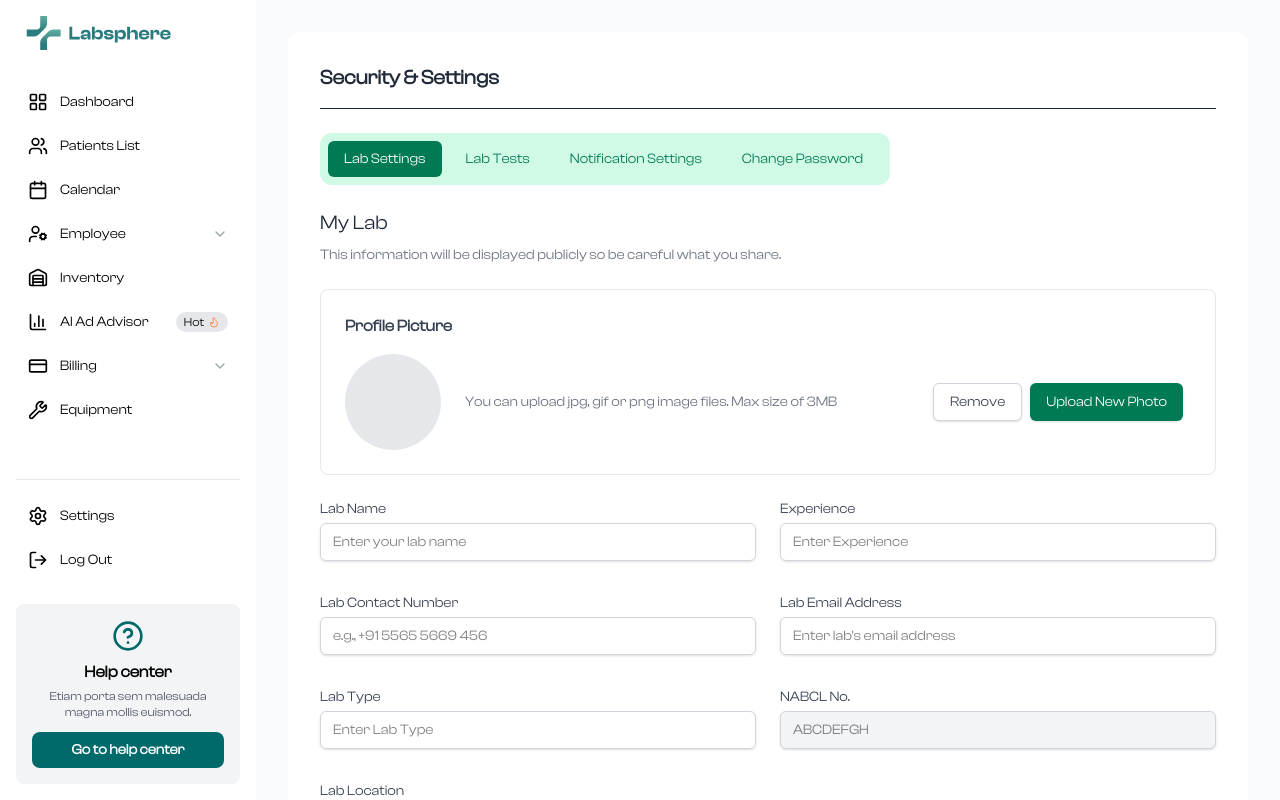
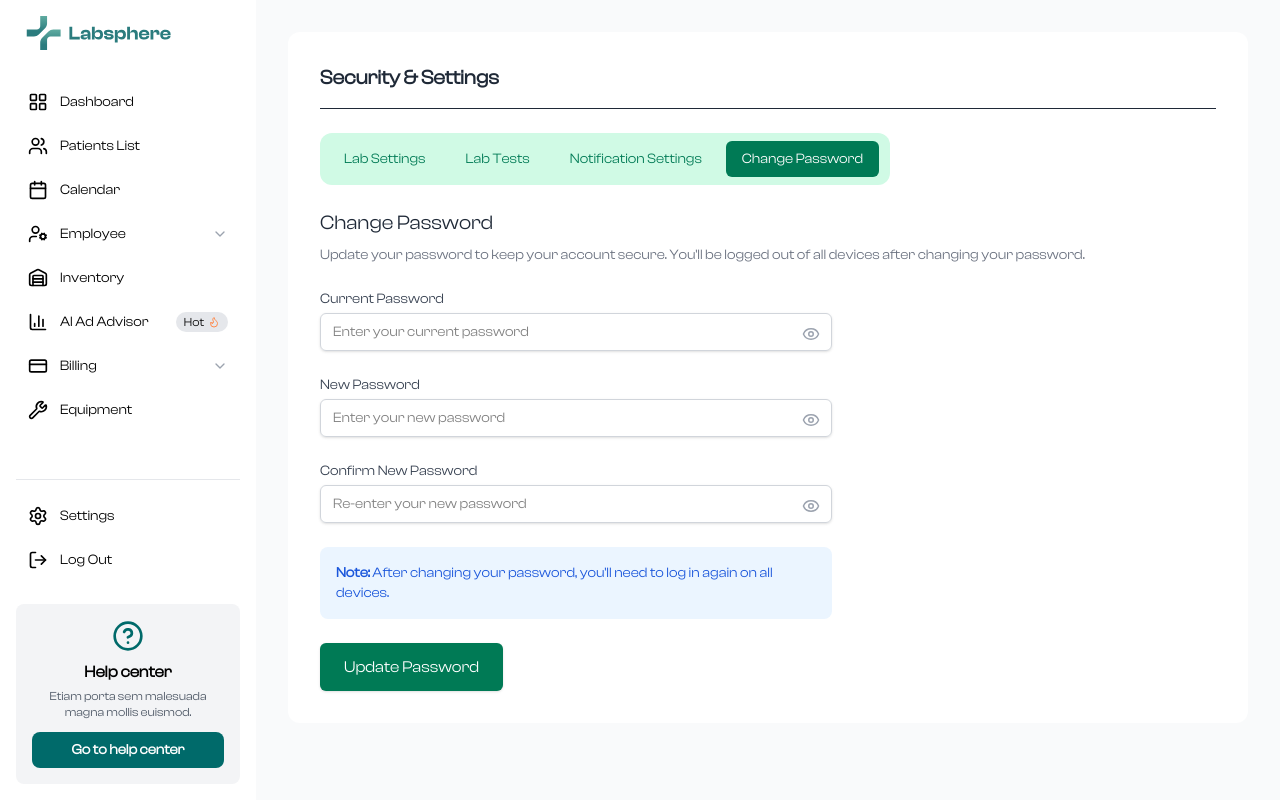
Before and after one commit to sidd-gupta05/CodeQuest, a Next.js app: page /dashboard/lab/profile in a window 1280 px wide. Both pictures are taken after a click on the button "Change Password". Shown: the top 800 px of the page. Built offline with nearby package versions, Linux system fonts and the light colour scheme; no server answers.

Commit message:
Created Changepassword with proper working

```diff
--- /dev/null
+++ b/app/dashboard/lab/profile/ChangePasswordForm.tsx
@@ -0,0 +1,208 @@
+// app/dashboard/lab/profile/ChangePasswordForm.tsx
+'use client';
+
+import React, { useState, FormEvent } from 'react';
+import { Loader2, CheckCircle, XCircle, Eye, EyeOff } from 'lucide-react';
+import InputField from '@/components/InputField';
+import { supabase } from '@/utils/supabase/client';
+
+const ChangePasswordForm: React.FC = () => {
+  const [passwords, setPasswords] = useState({
+    currentPassword: '',
+    newPassword: '',
+    confirmPassword: '',
+  });
+
+  const [showPasswords, setShowPasswords] = useState({
+    current: false,
+    new: false,
+    confirm: false,
+  });
+
+  const [loading, setLoading] = useState(false);
+  const [message, setMessage] = useState('');
+  const [isError, setIsError] = useState(false);
+
+  const handleChange = (e: React.ChangeEvent<HTMLInputElement>) => {
+    setPasswords({
+      ...passwords,
+      [e.target.name]: e.target.value,
+    });
+  };
+
+  const togglePasswordVisibility = (field: 'current' | 'new' | 'confirm') => {
+    setShowPasswords((prev) => ({
+      ...prev,
+      [field]: !prev[field],
+    }));
+  };
+
+  const handleSubmit = async (e: FormEvent) => {
+    e.preventDefault();
+    setLoading(true);
+    setMessage('');
+    setIsError(false);
+
+    const { newPassword, confirmPassword } = passwords;
+
+    // Validation
+    if (newPassword !== confirmPassword) {
+      setMessage('New password and confirm password do not match.');
+      setIsError(true);
+      setLoading(false);
+      return;
+    }
+
+    if (newPassword.length < 6) {
+      setMessage('Password must be at least 6 characters long.');
+      setIsError(true);
+      setLoading(false);
+      return;
+    }
+
+    try {
+      // Update password in Supabase Auth
+      const { error } = await supabase.auth.updateUser({
+        password: newPassword,
+      });
+
+      if (error) {
+        throw new Error(error.message);
+      }
+
+      setMessage(
+        'Password updated successfully! You may need to log in again with your new password.'
+      );
+      setIsError(false);
+
+      // Reset form
+      setPasswords({
+        currentPassword: '',
+        newPassword: '',
+        confirmPassword: '',
+      });
+    } catch (err: unknown) {
+      if (err instanceof Error) {
+        setMessage(`Error: ${err.message}`);
+      } else {
+        setMessage('An unexpected error occurred.');
+      }
+      setIsError(true);
+    } finally {
+      setLoading(false);
+    }
+  };
+
+  return (
+    <div className="space-y-6">
+      <div>
+        <h3 className="text-xl font-medium text-gray-800 mb-2">
+          Change Password
+        </h3>
+        <p className="text-sm text-gray-500 mb-6">
+          Update your password to keep your account secure. You'll be logged out
+          of all devices after changing your password.
+        </p>
+      </div>
+
+      <form onSubmit={handleSubmit} className="space-y-6 max-w-lg">
+        <div className="relative">
+          <InputField
+            label="Current Password"
+            id="currentPassword"
+            name="currentPassword"
+            type={showPasswords.current ? 'text' : 'password'}
+            value={passwords.currentPassword}
+            onChange={handleChange}
+            placeholder="Enter your current password"
+            icon={undefined}
+          />
+          <button
+            type="button"
+            onClick={() => togglePasswordVisibility('current')}
+            className="absolute right-3 top-9 text-gray-400 hover:text-gray-600"
+          >
+            {showPasswords.current ? <EyeOff size={18} /> : <Eye size={18} />}
+          </button>
+        </div>
+
+        <div className="relative">
+          <InputField
+            label="New Password"
+            id="newPassword"
+            name="newPassword"
+            type={showPasswords.new ? 'text' : 'password'}
+            value={passwords.newPassword}
+            onChange={handleChange}
+            placeholder="Enter your new password"
+            icon={undefined}
+          />
+          <button
+            type="button"
+            onClick={() => togglePasswordVisibility('new')}
+            className="absolute right-3 top-9 text-gray-400 hover:text-gray-600"
+          >
+            {showPasswords.new ? <EyeOff size={18} /> : <Eye size={18} />}
+          </button>
+        </div>
+
+        <div className="relative">
+          <InputField
+            label="Confirm New Password"
+            id="confirmPassword"
+            name="confirmPassword"
+            type={showPasswords.confirm ? 'text' : 'password'}
+            value={passwords.confirmPassword}
+            onChange={handleChange}
+            placeholder="Re-enter your new password"
+            icon={undefined}
+          />
+          <button
+            type="button"
+            onClick={() => togglePasswordVisibility('confirm')}
+            className="absolute right-3 top-9 text-gray-400 hover:text-gray-600"
+          >
+            {showPasswords.confirm ? <EyeOff size={18} /> : <Eye size={18} />}
+          </button>
+        </div>
+
+        <div className="bg-blue-50 p-4 rounded-lg">
+          <p className="text-sm text-blue-700">
+            <strong>Note:</strong> After changing your password, you'll need to
+            log in again on all devices.
+          </p>
+        </div>
+
+        {message && (
+          <div
+            className={`p-4 rounded-md flex items-center ${
+              isError
+                ? 'bg-red-100 text-red-800'
+                : 'bg-green-100 text-green-800'
+            }`}
+          >
+            {isError ? (
+              <XCircle className="h-5 w-5 mr-2" />
+            ) : (
+              <CheckCircle className="h-5 w-5 mr-2" />
+            )}
+            <p className="text-sm font-medium">{message}</p>
+          </div>
+        )}
+
+        <div className="flex justify-start">
+          <button
+            type="submit"
+            className="flex items-center justify-center px-6 py-3 text-base font-medium rounded-md shadow-sm text-white bg-emerald-700 hover:bg-emerald-800 cursor-pointer disabled:opacity-50 disabled:cursor-not-allowed"
+            disabled={loading}
+          >
+            {loading && <Loader2 className="mr-2 h-5 w-5 animate-spin" />}
+            {loading ? 'Updating Password...' : 'Update Password'}
+          </button>
+        </div>
+      </form>
+    </div>
+  );
+};
+
+export default ChangePasswordForm;
--- a/app/dashboard/lab/profile/page.tsx
+++ b/app/dashboard/lab/profile/page.tsx
@@ -22,6 +22,7 @@ import { supabase } from '@/utils/supabase/client';
 import { ScheduleForm } from '@/components/LabSlots/ScheduleForm';
 import { Input } from '@/components/ui/input';
 import { LabContext } from '@/app/context/LabContext';
+import ChangePasswordForm from './ChangePasswordForm';
 
 interface CheckboxFieldProps {
   label: string;
@@ -63,6 +64,12 @@ interface LabDetails {
   isAvailable: boolean;
 }
 
+type ActiveTab =
+  | 'lab-settings'
+  | 'lab-tests'
+  | 'notification-settings'
+  | 'change-password';
+
 const CheckboxField: React.FC<CheckboxFieldProps> = ({
   label,
   id,
@@ -87,6 +94,7 @@ const CheckboxField: React.FC<CheckboxFieldProps> = ({
 );
 
 const LabForm: React.FC = () => {
+  const [activeTab, setActiveTab] = useState<ActiveTab>('lab-settings');
   const [formData, setFormData] = useState<FormData>({
     labName: '',
     labContactNumber: '',
@@ -115,14 +123,12 @@ const LabForm: React.FC = () => {
   const labId = contextData?.labId;
   const labData = contextData?.labData;
 
-  // Fetch lab data including NABL certificate number from Lab table
   useEffect(() => {
     const fetchLabData = async () => {
       if (!labId) return;
 
       setFetching(true);
       try {
-        // Fetch data from Lab table (for nablCertificateNumber and labLocation)
         const { data: labData, error: labError } = await supabase
           .from('labs')
           .select('nablCertificateNumber, labLocation')
@@ -131,7 +137,6 @@ const LabForm: React.FC = () => {
 
         if (labError) throw labError;
 
-        // Fetch data from LabDetails table (for other details)
         const { data: labDetails, error: detailsError } = await supabase
           .from('lab_details')
           .select('*')
@@ -143,15 +148,14 @@ const LabForm: React.FC = () => {
           throw detailsError;
         }
 
-        // Set form data with values from both tables
         setFormData({
           labName: labDetails?.labName || '',
-          labContactNumber: labDetails?.labcontactNumber || '', // Corrected field name
-          labEmailAddress: labDetails?.labemail || '', // Corrected field name
+          labContactNumber: labDetails?.labcontactNumber || '',
+          labEmailAddress: labDetails?.labemail || '',
           testType: labDetails?.testType || '',
-          nablCertificateNumber: labData?.nablCertificateNumber || '', // From Lab table
-          labLocation: labData?.labLocation || '', // From Lab table
-          timeSlots: labData?.timeSlots || [{ date: '', time: '' }],
+          nablCertificateNumber: labData?.nablCertificateNumber || '',
+          labLocation: labData?.labLocation || '',
+          timeSlots: labDetails?.timeSlots || [{ date: '', time: '' }],
           experienceYears: labDetails?.experienceYears?.toString() || '',
           imageUrl: labDetails?.imageUrl || '',
           collectionTypes: labDetails?.collectionTypes?.join(', ') || '',
@@ -195,7 +199,6 @@ const LabForm: React.FC = () => {
   const handleChange = (e: ChangeEvent<HTMLInputElement>) => {
     const { name, value, type, checked } = e.target;
 
-    // Prevent editing of NABL certificate number
     if (name === 'nablCertificateNumber') {
       return;
     }
@@ -252,7 +255,6 @@ const LabForm: React.FC = () => {
         // Handle image removal from storage if needed
       }
 
-      // Update Lab table (only labLocation as nablCertificateNumber is not editable)
       const { error: labError } = await supabase
         .from('labs')
         .update({
@@ -267,8 +269,8 @@ const LabForm: React.FC = () => {
       const labDetailsPayload = {
         labId: labId,
         labName: formData.labName,
-        labcontactNumber: formData.labContactNumber, // Correct column name
-        labemail: formData.labEmailAddress, // Correct column name
+        labcontactNumber: formData.labContactNumber,
+        labemail: formData.labEmailAddress,
         testType: formData.testType || null,
         experienceYears: formData.experienceYears
           ? parseInt(formData.experienceYears)
@@ -282,7 +284,6 @@ const LabForm: React.FC = () => {
         isAvailable: formData.isAvailable,
       };
 
-      // Upsert LabDetails (insert or update)
       const { error: detailsError } = await supabase
         .from('lab_details')
         .upsert(labDetailsPayload, {
@@ -316,33 +317,15 @@ const LabForm: React.FC = () => {
       .slice(0, 2);
   };
 
-  return (
-    <div className="flex min-h-screen bg-gray-50">
-      <div className="flex-1">
-        <div className="flex items-start justify-center p-4 sm:p-6 lg:p-8 font-inter">
-          <div className="bg-white p-6 sm:p-8 rounded-xl w-full max-w-7xl">
-            {/* Header */}
-            <div className="flex items-center space-x-2 text-2xl font-semibold text-gray-800 mb-6 border-b pb-4">
-              <span className="text-xl">Security & Settings</span>
-            </div>
+  const renderTabContent = () => {
+    switch (activeTab) {
+      case 'change-password':
+        return <ChangePasswordForm />;
 
-            {/* Tabs */}
-            <div className="flex space-x-2 mb-6 text-sm font-medium text-emerald-700 bg-emerald-100 p-2 rounded-xl w-[570px]">
-              <button className="px-4 py-2 bg-emerald-700 text-white rounded-md">
-                Lab Settings
-              </button>
-              <button className="px-4 py-2 hover:bg-emerald-700 hover:text-white rounded-md">
-                Lab Tests
-              </button>
-              <button className="px-4 py-2 hover:bg-emerald-700 hover:text-white rounded-md">
-                Notification Settings
-              </button>
-              <button className="px-4 py-2 hover:bg-emerald-700 hover:text-white rounded-md">
-                Change Password
-              </button>
-            </div>
-
-            {/* Main Content */}
+      case 'lab-settings':
+      default:
+        return (
+          <>
             <h3 className="text-xl font-medium text-gray-800 mb-2">My Lab</h3>
             <p className="text-sm text-gray-500 mb-6">
               This information will be displayed publicly so be careful what you
@@ -382,7 +365,7 @@ const LabForm: React.FC = () => {
                       <button
                         type="button"
                         onClick={handleRemoveImage}
-                        className="px-4 py-2 text-sm font-medium rounded-md border border-gray-300 shadow-sm text-gray-700 bg-white hover:bg-gray-50"
+                        className="px-4 py-2 text-sm font-medium rounded-md border border-gray-300 shadow-sm text-gray-700 bg-white hover:bg-gray-50 cursor-pointer"
                       >
                         Remove
                       </button>
@@ -391,7 +374,7 @@ const LabForm: React.FC = () => {
                         onClick={() =>
                           document.getElementById('file-upload')?.click()
                         }
-                        className="px-4 py-2 text-sm font-medium rounded-md shadow-sm text-white bg-emerald-700 hover:bg-emerald-800"
+                        className="px-4 py-2 text-sm font-medium rounded-md shadow-sm text-white bg-emerald-700 hover:bg-emerald-800 cursor-pointer"
                       >
                         Upload New Photo
                       </button>
@@ -455,7 +438,7 @@ const LabForm: React.FC = () => {
                     value={formData.nablCertificateNumber}
                     onChange={handleChange}
                     placeholder="ABCDEFGH"
-                    disabled={true} // Make NABL certificate number uneditable
+                    disabled={true}
                   />
                   <div className="md:col-span-2">
                     <label className="block text-sm font-medium text-gray-700 mb-1">
@@ -485,7 +468,7 @@ const LabForm: React.FC = () => {
                       <button
                         type="button"
                         onClick={handleFetchLocation}
-                        className="flex items-center px-4 py-2 text-sm font-medium rounded-md shadow-sm text-white  bg-emerald-700 hover:bg-emerald-800 justify-center mt-2 md:mt-0"
+                        className="flex items-center px-4 py-2 text-sm font-medium rounded-md shadow-sm text-white bg-emerald-700 hover:bg-emerald-800 justify-center mt-2 md:mt-0 cursor-pointer"
                       >
                         <LocateFixed className="w-4 h-4 mr-2" />
                         Fetch Location
@@ -535,7 +518,7 @@ const LabForm: React.FC = () => {
               </form>
             )}
 
-            {message && (
+            {message && activeTab === 'lab-settings' && (
               <div
                 className={`mt-6 p-4 rounded-md flex items-center ${
                   isError
@@ -551,6 +534,67 @@ const LabForm: React.FC = () => {
                 <p className="text-sm font-medium">{message}</p>
               </div>
             )}
+          </>
+        );
+    }
+  };
+
+  return (
+    <div className="flex min-h-screen bg-gray-50 select-none">
+      <div className="flex-1">
+        <div className="flex items-start justify-center p-4 sm:p-6 lg:p-8 font-inter">
+          <div className="bg-white p-6 sm:p-8 rounded-xl w-full max-w-7xl">
+            {/* Header */}
+            <div className="flex items-center space-x-2 text-2xl font-semibold text-gray-800 mb-6 border-b pb-4">
+              <span className="text-xl">Security & Settings</span>
+            </div>
+
+            {/* Tabs */}
+            <div className="flex space-x-2 mb-6 text-sm font-medium text-emerald-700 bg-emerald-100 p-2 rounded-xl w-[570px] ">
+              <button
+                className={`px-4 py-2 rounded-md cursor-pointer ${
+                  activeTab === 'lab-settings'
+                    ? 'bg-emerald-700 text-white'
+                    : 'hover:bg-emerald-700 hover:text-white'
+                }`}
+                onClick={() => setActiveTab('lab-settings')}
+              >
+                Lab Settings
+              </button>
+              <button
+                className={`px-4 py-2 rounded-md cursor-pointer ${
+                  activeTab === 'lab-tests'
+                    ? 'bg-emerald-700 text-white'
+                    : 'hover:bg-emerald-700 hover:text-white'
+                }`}
+                onClick={() => setActiveTab('lab-tests')}
+              >
+                Lab Tests
+              </button>
+              <button
+                className={`px-4 py-2 rounded-md cursor-pointer ${
+                  activeTab === 'notification-settings'
+                    ? 'bg-emerald-700 text-white'
+                    : 'hover:bg-emerald-700 hover:text-white'
+                }`}
+                onClick={() => setActiveTab('notification-settings')}
+              >
+                Notification Settings
+              </button>
+              <button
+                className={`px-4 py-2 rounded-md cursor-pointer ${
+                  activeTab === 'change-password'
+                    ? 'bg-emerald-700 text-white'
+                    : 'hover:bg-emerald-700 hover:text-white'
+                }`}
+                onClick={() => setActiveTab('change-password')}
+              >
+                Change Password
+              </button>
+            </div>
+
+            {/* Main Content */}
+            {renderTabContent()}
           </div>
         </div>
       </div>
```
